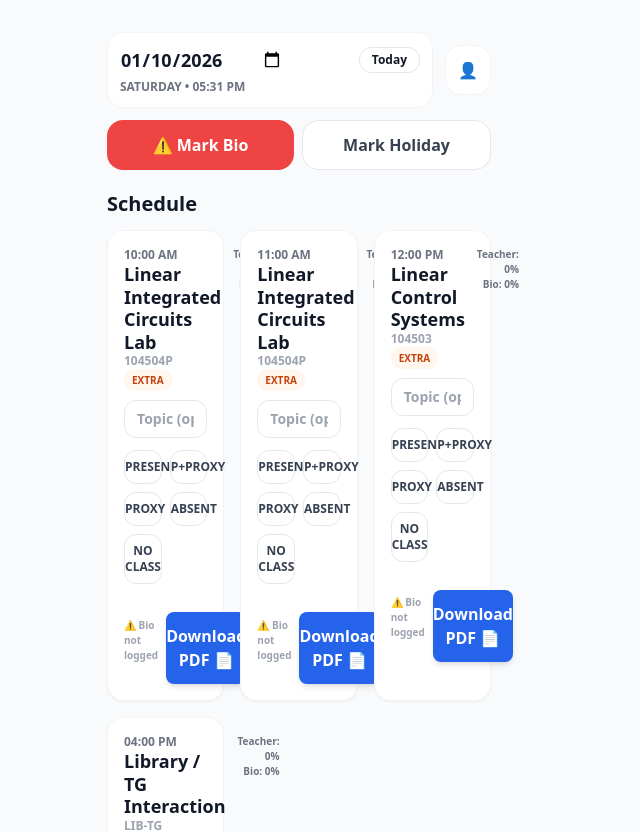
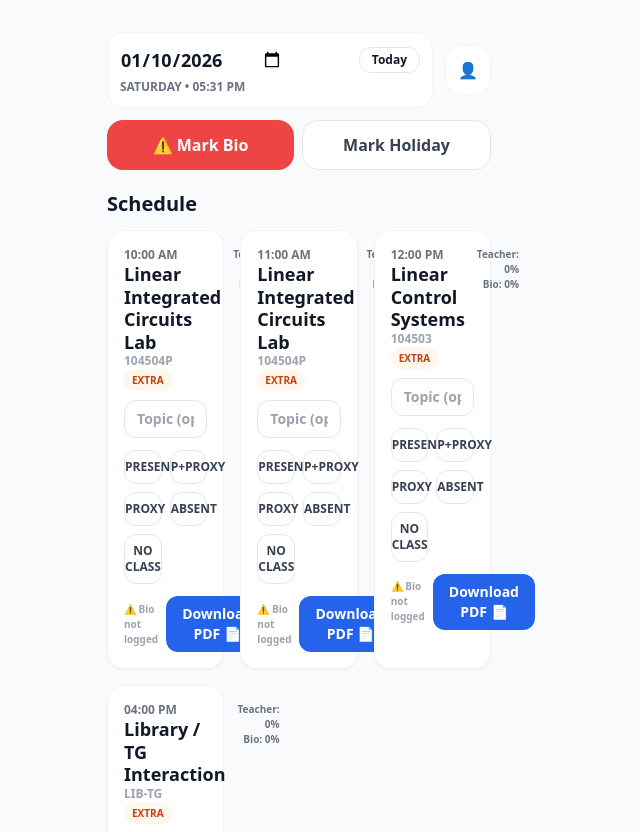
Before and after one commit to try-to-learn-now/Attendence, a Next.js app: page / in a window 1280 px wide. Shown: the top 832 px of the page, without its empty margins (341-981 px from the left). Built offline with nearby package versions, Linux system fonts and the light colour scheme; no server answers; the database is empty.

Commit message:
Update PdfButton.js

```diff
--- a/components/PdfButton.js
+++ b/components/PdfButton.js
@@ -1,77 +1,83 @@
 // components/PdfButton.js
 "use client";
-import { useState } from 'react';
 
-export default function PdfButton({ subjectName, logs }) {
+import { useState } from "react";
+
+function statusLabel(status) {
+  if (status === "green") return "PRESENT";
+  if (status === "orange") return "P+PROXY";
+  if (status === "black") return "PROXY";
+  if (status === "red") return "ABSENT";
+  return "NO CLASS";
+}
+
+function bioLabel(log) {
+  if (log.bio_done_at_save) return "✅";
+  if (log.bio_override) return "⚠️ OVERRIDE";
+  return "❌";
+}
+
+export default function PdfButton({ subjectName, logs, subjectCode }) {
   const [loading, setLoading] = useState(false);
 
   const generatePDF = async () => {
     setLoading(true);
-    const jsPDF = (await import('jspdf')).default;
-    const autoTable = (await import('jspdf-autotable')).default;
+    const jsPDF = (await import("jspdf")).default;
+    const autoTable = (await import("jspdf-autotable")).default;
 
     const doc = new jsPDF();
-    doc.setFontSize(18);
-    doc.text("Attendance Report", 14, 20);
-    doc.setFontSize(12);
-    doc.text(`Subject: ${subjectName}`, 14, 28);
-    doc.text(`Generated: ${new Date().toLocaleDateString()}`, 14, 34);
 
-    const sortedLogs = [...logs].sort((a, b) => new Date(a.date) - new Date(b.date));
+    doc.setFontSize(16);
+    doc.text("Attendance Report", 14, 18);
+    doc.setFontSize(11);
+    doc.text(`Subject: ${subjectName}`, 14, 26);
+    doc.text(`Generated: ${new Date().toLocaleString()}`, 14, 32);
+
+    const sorted = [...logs].sort((a, b) => {
+      const da = new Date(a.date).getTime();
+      const db = new Date(b.date).getTime();
+      if (da !== db) return da - db;
+      return (a.timeSlot || "").localeCompare(b.timeSlot || "");
+    });
+
     let lastDate = "";
+    const rows = sorted.map((log) => {
+      const d = new Date(log.date).toLocaleDateString();
+      const showDate = d === lastDate ? "" : d;
+      lastDate = d;
 
-    const tableRows = sortedLogs.map(log => {
-      const currentDate = new Date(log.date).toLocaleDateString();
-      const displayDate = currentDate === lastDate ? "" : currentDate;
-      lastDate = currentDate;
-
-      let typeLabel = "-";
-      if (log.status === 'green') typeLabel = "PRESENT";
-      if (log.status === 'orange') typeLabel = "P+PROXY"; // Fixed Label
-      if (log.status === 'black') typeLabel = "PROXY";
-      if (log.status === 'red') typeLabel = "ABSENT";
-      if (log.status === 'grey') typeLabel = "NO CLASS";
+      const swap =
+        log.scheduled_code && subjectCode && log.scheduled_code !== subjectCode
+          ? `SWAP(${log.scheduled_code}→${subjectCode})`
+          : "";
 
       return [
-        displayDate,
-        log.status.toUpperCase(),
+        showDate,
+        log.timeSlot || "-",
+        statusLabel(log.status),
         log.topic || "-",
-        typeLabel
+        bioLabel(log),
+        swap || "-",
       ];
     });
 
     autoTable(doc, {
-      startY: 40,
-      head: [['Date', 'Status', 'Topic', 'Type']],
-      body: tableRows,
-      theme: 'grid',
-      didParseCell: function (data) {
-        if (data.column.index === 1) {
-          const s = data.cell.raw;
-          if (s === 'GREEN') data.cell.styles.textColor = [0, 150, 0];
-          if (s === 'ORANGE') data.cell.styles.textColor = [255, 165, 0];
-          if (s === 'RED') data.cell.styles.textColor = [200, 0, 0];
-          if (s === 'BLACK') {
-             data.cell.styles.textColor = [0, 0, 0];
-             data.cell.styles.fontStyle = 'bold';
-          }
-          if (s === 'GREY') data.cell.styles.textColor = [150, 150, 150];
-        }
-      }
+      startY: 38,
+      head: [["Date", "Time", "Status", "Topic", "BIO", "SWAP"]],
+      body: rows,
+      theme: "grid",
     });
 
-    const pdfBlob = doc.output('bloburl');
-    const link = document.createElement('a');
-    link.href = pdfBlob;
-    link.download = `${subjectName}_Report.pdf`;
-    document.body.appendChild(link);
-    link.click();
-    document.body.removeChild(link);
+    doc.save(`${subjectName}_Report.pdf`);
     setLoading(false);
   };
 
   return (
-    <button onClick={generatePDF} disabled={loading} className="w-full mt-4 bg-blue-600 text-white py-3 rounded-lg font-bold shadow-md active:scale-95 transition-transform">
+    <button
+      onClick={generatePDF}
+      disabled={loading}
+      className="bg-blue-600 text-white px-4 py-2 rounded-xl font-black text-sm active:scale-95 transition"
+    >
       {loading ? "Generating..." : "Download PDF 📄"}
     </button>
   );
```
